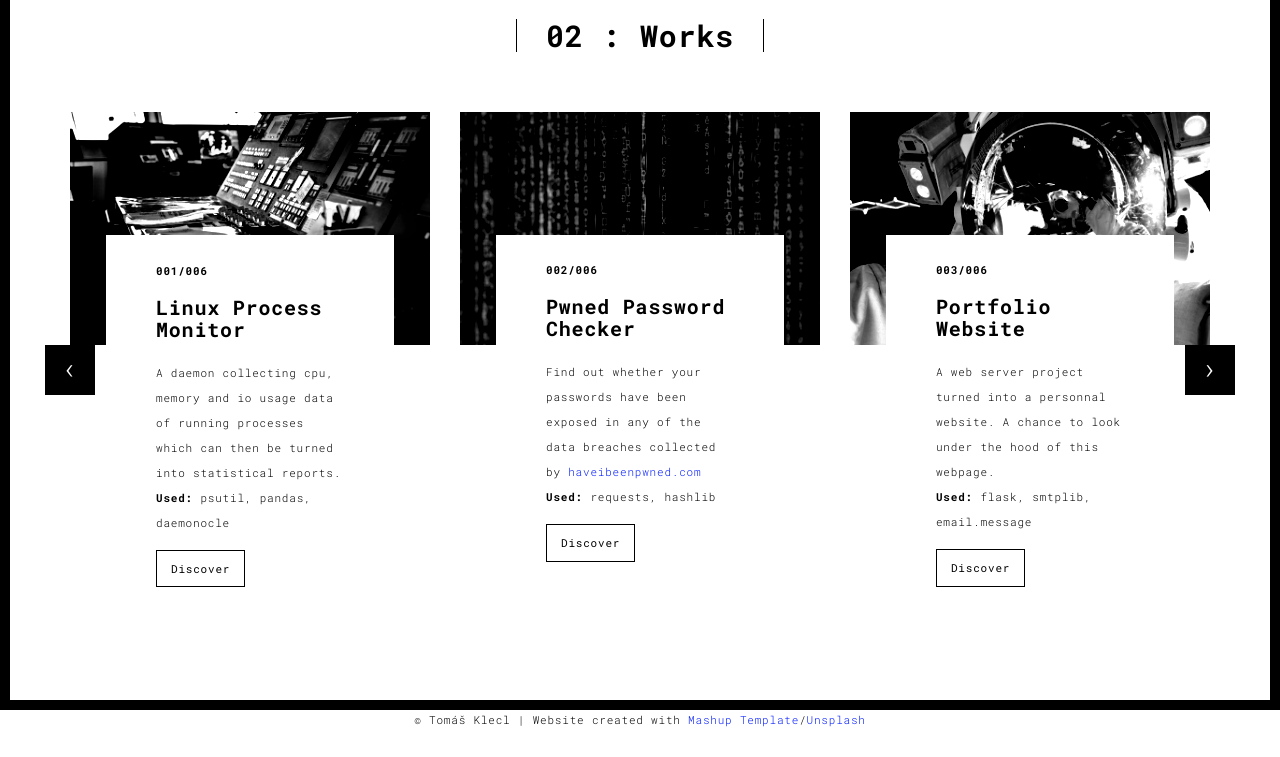
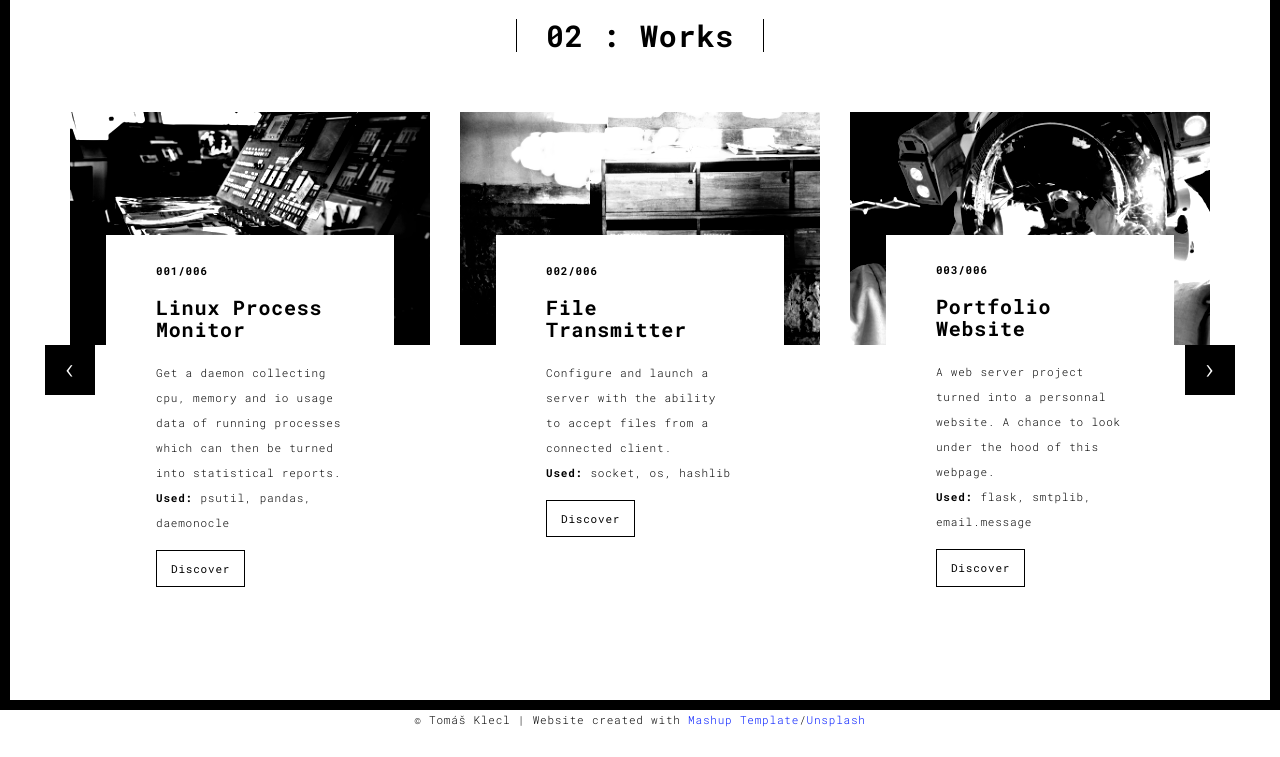
Before and after one commit to tomas-klecl/ZTM_portfolio_web, a Flask app: page /works.html in a window 1280 px wide. Shown: the part 90-847 px from the top of the page. Run offline with Flask 2, Linux system fonts and the light colour scheme; some libraries are stand-ins or nearby versions.

Commit message:
file transmitter project added

```diff
--- a/templates/works.html
+++ b/templates/works.html
@@ -74,19 +74,19 @@
                     <div class="card-container">
                       <h4>001/006</h4>
                       <h3>Linux Process Monitor</h3>
-                      <p>A daemon collecting cpu, memory and io usage data of running processes which can then be turned into statistical reports.<br><b>Used:</b> psutil, pandas, daemonocle</p>
+                      <p>Get a daemon collecting cpu, memory and io usage data of running processes which can then be turned into statistical reports.<br><b>Used:</b> psutil, pandas, daemonocle</p>
                       <a href="https://github.com/tomas-klecl/Linux_process_monitor" class="btn btn-default">Discover</a>
                     </div>
                   </div>
                   <div class="col-sm-4">
-                    <a href="https://github.com/tomas-klecl/Pwned_password_checker" title="" class="black-image-project-hover">
-                      <img src="./static/assets/images/markus-spiske-iar-afB0QQw-unsplash.jpg" alt="" class="img-responsive">
+                    <a href="https://github.com/tomas-klecl/file_transmitter" class="black-image-project-hover">
+                      <img src="./static/assets/images/bernard-hermant-4WFltRAJSXE-unsplash.jpg" alt="Image" class="img-responsive">
                     </a>
-                    <div class="card-container card-container-lg">
+                    <div class="card-container">
                       <h4>002/006</h4>
-                      <h3>Pwned Password Checker</h3>
-                      <p>Find out whether your passwords have been exposed in any of the data breaches collected by <a href="https://haveibeenpwned.com/">haveibeenpwned.com</a><br><b>Used:</b> requests, hashlib</p>
-                      <a href="https://github.com/tomas-klecl/Pwned_password_checker" title="" class="btn btn-default">Discover</a>
+                      <h3>File Transmitter</h3>
+                      <p>Configure and launch a server with the ability to accept files from a connected client.<br><b>Used:</b> socket, os, hashlib</p>
+                      <a href="https://github.com/tomas-klecl/file_transmitter" class="btn btn-default">Discover</a>
                     </div>
                   </div>
                   <div class="col-sm-4">
@@ -107,11 +107,22 @@
             <div class="item">
                 <div class="row">
                   <div class="col-sm-4">
+                    <a href="https://github.com/tomas-klecl/Pwned_password_checker" title="" class="black-image-project-hover">
+                      <img src="./static/assets/images/markus-spiske-iar-afB0QQw-unsplash.jpg" alt="" class="img-responsive">
+                    </a>
+                    <div class="card-container card-container-lg">
+                      <h4>004/006</h4>
+                      <h3>Pwned Password Checker</h3>
+                      <p>Find out whether your passwords have been exposed in any of the data breaches collected by <a href="https://haveibeenpwned.com/">haveibeenpwned.com</a><br><b>Used:</b> requests, hashlib</p>
+                      <a href="https://github.com/tomas-klecl/Pwned_password_checker" title="" class="btn btn-default">Discover</a>
+                    </div>
+                  </div>
+                  <div class="col-sm-4">
                     <a href="https://github.com/tomas-klecl/Iris_dataset_ML/blob/main/Iris_dataset.ipynb" title="" class="black-image-project-hover">
                       <img src="./static/assets/images/cristina-taranovici-Dh5tuOXLF4c-unsplash.jpg" alt="" class="img-responsive">
                     </a>
                     <div class="card-container card-container-lg">
-                      <h4>004/006</h4>
+                      <h4>005/006</h4>
                       <h3>Iris Dataset Machine Learning</h3>
                       <p>Discover how you can train your compututer to recognize different Iris flower species.<br><b>Used:</b> sklearn, Jupyter Notebook</p>
                       <a href="https://github.com/tomas-klecl/Iris_dataset_ML/blob/main/Iris_dataset.ipynb" title="" class="btn btn-default">Discover</a>
@@ -122,21 +133,10 @@
                       <img src="./static/assets/images/absolutvision-WYd_PkCa1BY-unsplash.jpg" alt="" class="img-responsive">
                     </a>
                     <div class="card-container card-container-lg">
-                      <h4>005/006</h4>
+                      <h4>006/006</h4>
                       <h3>Hacker News Story Scraper</h3>
                       <p>Get a customized version of <a href="https://news.ycombinator.com/">Hacker News</a> to keep up with the most upvoted articles from computer science.<br><b>Used:</b> beautiful soup</p>
                       <a href="https://github.com/tomas-klecl/Hackernews_story_scraper" title="" class="btn btn-default">Discover</a>
-                    </div>
-                  </div>
-                  <div class="col-sm-4">
-                    <a href="https://github.com/tomas-klecl/guess_a_number" class="black-image-project-hover">
-                      <img src="./static/assets/images/jonathan-petersson-a6N685qLsHQ-unsplash.jpg" alt="Image" class="img-responsive">
-                    </a>
-                    <div class="card-container">
-                      <h4>006/006</h4>
-                      <h3>Guess a Number</h3>
-                      <p>A simple number guessing game enhanced with function testing. Kept mainly for <a href="https://www.udemy.com/course/complete-python-developer-zero-to-mastery/">ZTM course</a> nostalgia reasons.<br><b>Used:</b> unittest</p>
-                      <a href="https://github.com/tomas-klecl/guess_a_number" class="btn btn-default">Discover</a>
                     </div>
                   </div>
                 </div>
```
Also changed, not shown: static/assets/images/bernard-hermant-4WFltRAJSXE-unsplash.jpg (added).
